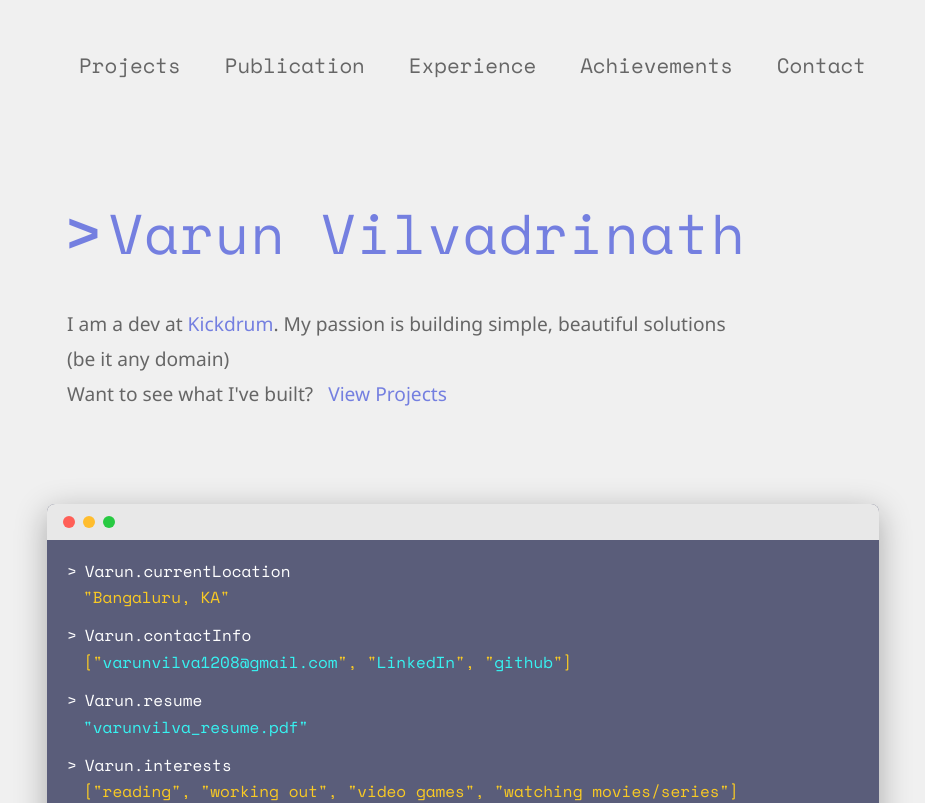
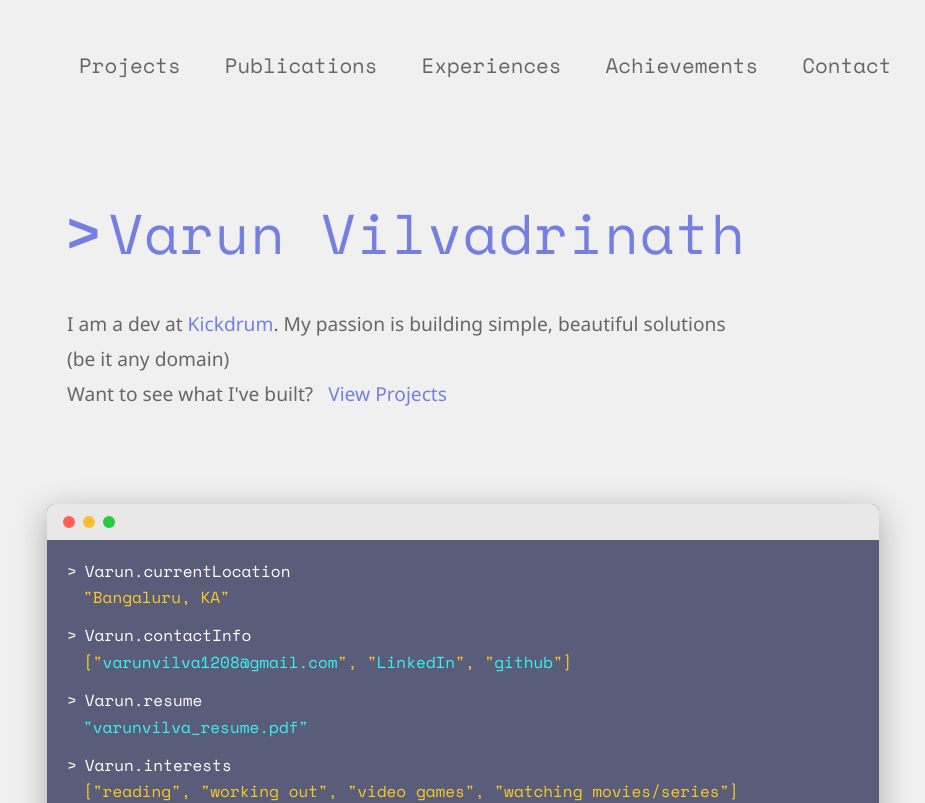
Before and after one commit to varunvilva/portfolio-v2, a React (Vite) app: page / in a window 1280 px wide. Shown: the top 803 px of the page, without its empty margins (177-1102 px from the left). Built offline with nearby package versions, Linux system fonts and the light colour scheme.

Commit message:
Make changes in the nav titles

```diff
--- a/src/components/ExperienceSection/ExperienceSection.tsx
+++ b/src/components/ExperienceSection/ExperienceSection.tsx
@@ -25,7 +25,7 @@ const experienceList = [
 const ExperienceSection: React.FC = () => {
   return (
     <section id="experience" className="experience-section">
-      <h2>Experience</h2>
+      <h2>Experiences</h2>
       {experienceList.map((item, index) => (
         <ExperienceCard
           key={index}
--- a/src/components/Navbar/Navbar.tsx
+++ b/src/components/Navbar/Navbar.tsx
@@ -3,8 +3,8 @@ import './Navbar.css';
 // Define all navigation items in one place
 const navItems = [
   { id: 'projects', label: 'Projects' },
-  { id: 'publication', label: 'Publication' },
-  { id: 'experience', label: 'Experience' },
+  { id: 'publication', label: 'Publications' },
+  { id: 'experience', label: 'Experiences' },
   { id: 'achievements', label: 'Achievements' },
   { id: 'contact', label: 'Contact' },
 ];
--- a/src/components/PublicationSection/PublicationSection.tsx
+++ b/src/components/PublicationSection/PublicationSection.tsx
@@ -17,7 +17,7 @@ const publications = [
 
   return (
     <section id="publication" className="publication-section" style={{marginBottom:"4rem"}}>
-      <h2>Publication</h2>
+      <h2>Publications</h2>
 
       {publications.map((publication, index) => (
         <PublicationCard
```
